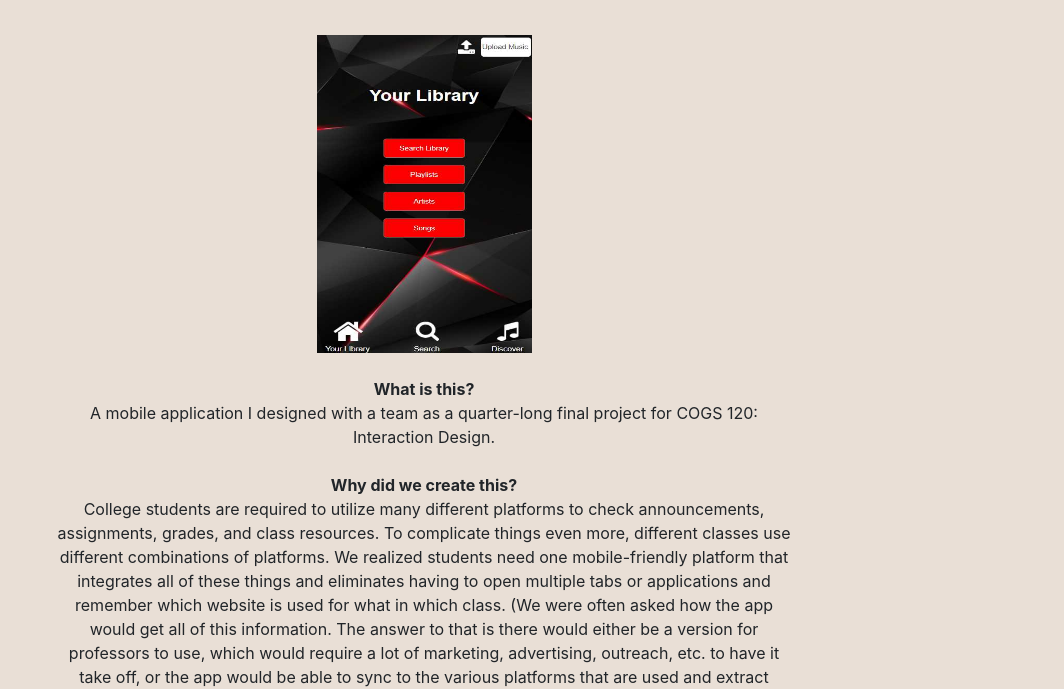
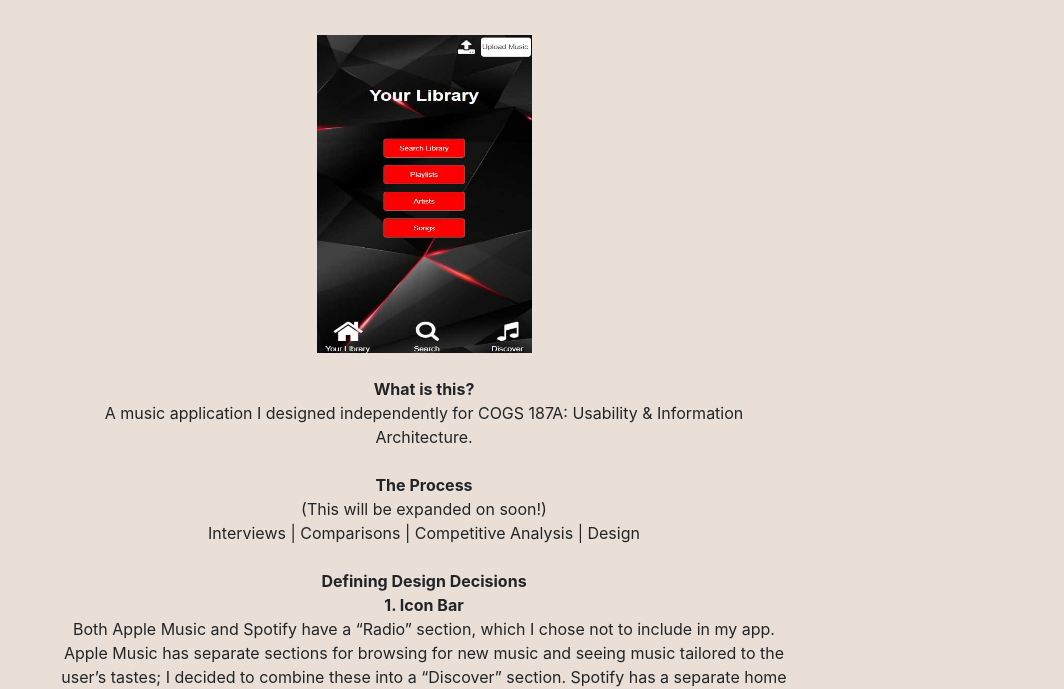
Before and after one commit to mackenzieallison/portfolio-1, a website with bundled scripts: page music.html in a window 1280 px wide. Shown: the part 120-809 px from the top of the page, without its empty margins (216-1280 px from the left). Built offline with nearby package versions, Linux system fonts and the light colour scheme; a web font is replaced by a local one.

Commit message:
Update music.html

```diff
--- a/music.html
+++ b/music.html
@@ -64,27 +64,31 @@
           <img src="img/P4HP.jpg" height="318" width="215"><br><br>
 
           <strong>What is this?</strong><br>
-          A mobile application I designed with a team as a quarter-long final project for COGS 120: Interaction Design.<br><br>
+          A music application I designed independently for COGS 187A: Usability & Information Architecture.<br><br>
 
-          <strong>Why did we create this?</strong><br>
-          College students are required to utilize many different platforms to check announcements, assignments, grades, and class
-          resources. To complicate things even more, different classes use different combinations of platforms. We realized students
-          need one mobile-friendly platform that integrates all of these things and eliminates having to open multiple tabs or
-          applications and remember which website is used for what in which class. (We were often asked how the app would get all of
-          this information. The answer to that is there would either be a version for professors to use, which would require a lot of
-          marketing, advertising, outreach, etc. to have it take off, or the app would be able to sync to the various platforms that
-          are used and extract information. This was beyond the scope of the assignment though, since we were only focused on the
-          design, not the mechanics).<br><br>
+          <strong>The Process</strong><br>
+          (This will be expanded on soon!)<br>
+          Interviews | Comparisons | Competitive Analysis | Design<br><br>
 
-          <strong>How did we create this?</strong><br>
-          We began by deciding the most necessary components, which would make up the navigation bar present on each page. We then
-          decided what would be the most useful information to see immediately, which would make up the homepage. These decisions
-          were made through both analyzing various apps and websites of similar themes and through user interviews. The defining
-          principles of our app were simplicity and efficiency. We were constantly adding and subtracting information on each page,
-          focusing on the delicate balance of giving the user everything they would need without overwhelming them and cluttering the
-          app. Additionally, we wanted everything, from the icons to the headers, to be self-explanatory; users should be able to
-          understand exactly what it is the moment they see it. After a lot of user testing, we were able to finally settle on the most
-          useful and intuitive design.
+          <strong>Defining Design Decisions</strong><br>
+          <strong>1. Icon Bar</strong><br>
+          Both Apple Music and Spotify have a “Radio” section, which I chose not to include in my app. Apple Music has separate
+          sections for browsing for new music and seeing music tailored to the user’s tastes; I decided to combine these into a
+          “Discover” section. Spotify has a separate home page, showing mostly music suggestions. Since those are already included in
+          my Discover section, I made the homepage the user’s library, since that is what they will use the most.
+          <br><br>
+          <strong>2. Uploading Music Shortcuts</strong><br>
+          I didn’t want to restrict my users to the music offered through the app, and wanted to make sure they had the ability to
+          upload their own music, either straight into their library or into a playlist. If they wanted to upload music straight into
+          their library, I thought it would be best to show them that option right away, so I put it in the top right corner. If they
+          were creating a new playlist, or editing a current one, and wanted to upload their own music, I put another option for
+          uploading music in that section.
+          <br><br>
+          <strong>3. Back Buttons</strong><br>
+          If the user had entered into a section within their library, the search section, or the discover section, I wanted them to be
+          able to backtrack without having to click on the icon bar, resetting their location within the app. So, within the sections
+          in the icon bar sections, I included a back button on the pages so that the user could go back only the number of steps they
+          needed to.
         </p>
 
         <a href="https://mackenzieallison.github.io/portfolio/#portfolio" class="btn btn-dark btn-lg js-scroll-trigger">Go Back</a>
```
